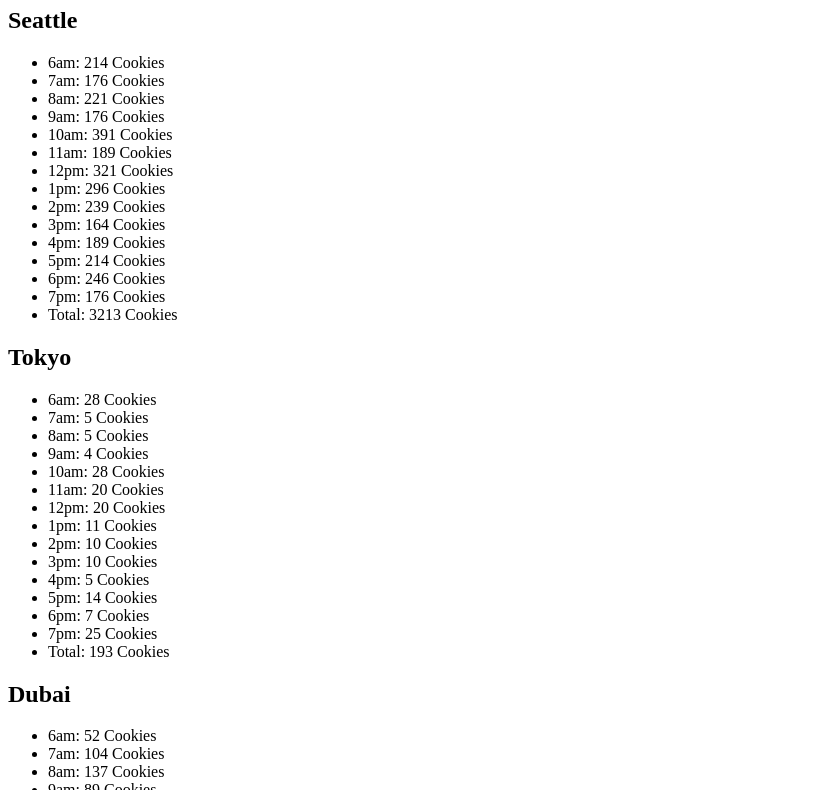
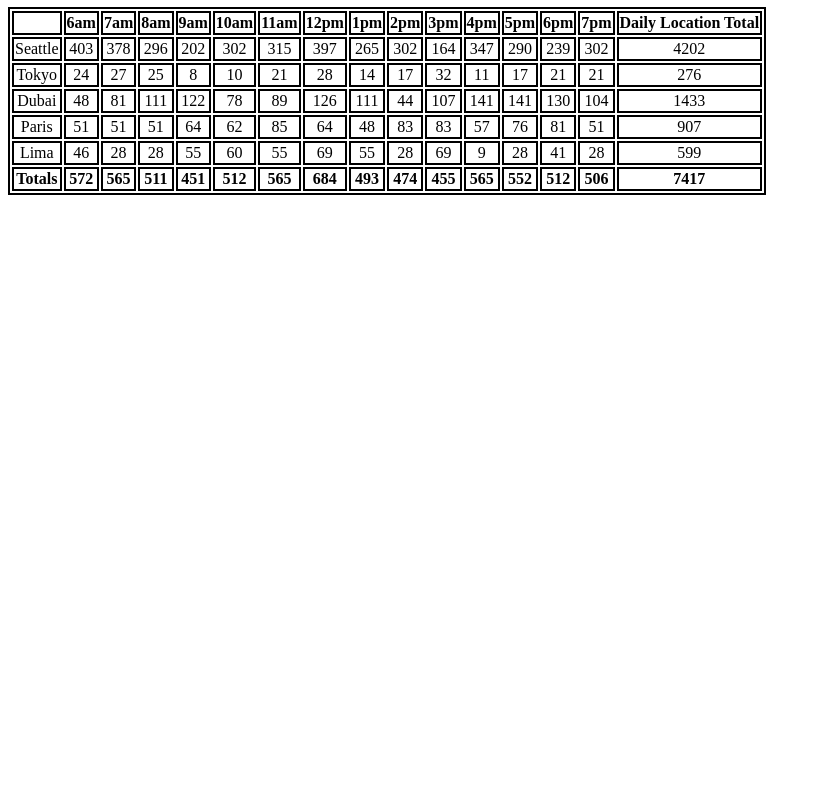
Before and after one commit to Nadeemmazahreh/cookie-stand, a plain HTML site: page sales.html in a window 1280 px wide. Shown: the part 73-863 px from the top of the page, without its empty margins (0-821 px from the left). After the commit the page ends 800 px from the top, so only its background shows below. Drawn offline with Linux system fonts and the light colour scheme.

Commit message:
Constructor fucntions added, table created

```diff
--- a/css/style.css
+++ b/css/style.css
@@ -0,0 +1,4 @@
+table, tr, td, th {
+    border: 2px solid black;
+    text-align: center;
+}
--- a/js/app.js
+++ b/js/app.js
@@ -3,263 +3,395 @@
 let time = ['6am','7am','8am','9am','10am','11am','12pm','1pm','2pm','3pm','4pm','5pm','6pm','7pm']
 
 function randomNumber(min, max) {
-    return Math.floor(Math.random() * (max - min)) + min;
+    return Math.floor(Math.random() * (max - min + 1) + min);
 }
 
+let shops = []
 
-let seattle = {
-    location: 'Seattle',
-    min: 23,
-    max: 65,
-    avg: 6.3,
-    customers: [],
-    cookie: [],
+function Shops(location,min,max,avg,){
+    this.location = location;
+    this.min = min;
+    this.max = max;
+    this.avg = avg;
+    this.customers = [];
+    this.cookies = [];
+    this.totalsum = 0
 
-    getcustomers: function() {
-        for (let i = 0; i < time.length; i++) {
-            this.customers[i] = randomNumber(this.max,this.min);
-        }
-    }
-}
-seattle.getcustomers()
-for (let i = 0; i < time.length; i++) {
-    let cookie = seattle.customers[i]*seattle.avg
-    seattle.cookie[i]= cookie.toFixed()
+    shops.push(this);
 }
 
-let parent = document.getElementById('seattle');
-
-let articleElement = document.createElement('article')
-parent.appendChild(articleElement);
-
-let h2ElementSeattle = document.createElement('h2')
-articleElement.appendChild(h2ElementSeattle)
-h2ElementSeattle.textContent = seattle.location
-
-let ulElementSeattle = document.createElement('ul')
-
-articleElement.appendChild(ulElementSeattle)
-
-for (let i = 0; i < time.length; i++) {
-
-    let liElementSeattle = document.createElement('li')
-
-    ulElementSeattle.appendChild(liElementSeattle)
-
-    liElementSeattle.textContent = time[i] + ": " +  seattle.cookie[i] + ' Cookies'
+Shops.prototype.getNumberOfCustomers = function() {
+    for (let i = 0; i < time.length; i++) {
+        let num = randomNumber(this.min,this.max)
+        this.customers.push(Math.round(num))}
 }
 
-for (let i = 0; i < seattle.cookie.length; i++) {
-    seattle.cookie[i] = parseFloat(seattle.cookie[i]);
-
+Shops.prototype.getNumberOfCookies = function(){
+    for (let i = 0; i < time.length; i++) {
+        this.cookies.push(Math.round(this.customers[i]*this.avg))
+        this.totalsum += this.cookies[i]}
 }
 
-let Totalsum = seattle.cookie.reduce(function(a, b){
-    return a + b;
-}, 1);
-let liElementSeattle = document.createElement('li')
-ulElementSeattle.appendChild(liElementSeattle)
-liElementSeattle.textContent = 'Total: ' + Totalsum + ' Cookies'
+let seattle = new Shops('Seattle',23,65,6.3)
+seattle.getNumberOfCustomers()
+seattle.getNumberOfCookies()
+let tokyo = new Shops('Tokyo',3,24,1.4)
+tokyo.getNumberOfCustomers()
+tokyo.getNumberOfCookies()
+let dubai = new Shops('Dubai',11,38,3.7)
+dubai.getNumberOfCustomers()
+dubai.getNumberOfCookies()
+let paris = new Shops('Paris',20,38,2.3)
+paris.getNumberOfCustomers()
+paris.getNumberOfCookies()
+let lima = new Shops('Lima',2,16,4.6)
+lima.getNumberOfCustomers()
+lima.getNumberOfCookies()
 
-let tokyo = {
-    location: 'Tokyo',
-    min: 3,
-    max: 24,
-    avg: 1.2,
-    customers: [],
-    cookie: [],
+let hourlytotalsum = []
+for (let i = 0; i < time.length; i++) {
+    let sum = 0
+    for (let j = 0; j < shops.length; j++) {
+        sum += shops[j].cookies[i]
+    }
+    hourlytotalsum[i] = sum
+}
 
-    getcustomers: function() {
-        for (let i = 0; i < time.length; i++) {
-            this.customers[i] = randomNumber(this.max,this.min);
-        }
+let totalsum = 0
+for (let i = 0; i < hourlytotalsum.length; i++) {
+    totalsum += hourlytotalsum[i];
+}
+
+let parent = document.getElementById('Container');
+let table=document.createElement('table');
+parent.appendChild(table);
+
+
+Shops.prototype.renderHeader = function(){
+    let headingRow=document.createElement('tr');
+    table.appendChild(headingRow);
+    let thElement=document.createElement('th');
+    headingRow.appendChild(thElement);
+    thElement.textContent = '';
+
+    for (let i = 0; i < time.length; i++) {
+    // creating th
+        let thElement=document.createElement('th');
+    // append to the row
+        headingRow.appendChild(thElement);
+    // give text content
+        thElement.textContent = time[i];}
+
+    let thElementTotal=document.createElement('th');
+    headingRow.appendChild(thElementTotal);
+    thElementTotal.textContent = 'Daily Location Total';
+}
+
+seattle.renderHeader()
+
+function renderBody(){
+    console.log(shops)
+    for (let i = 0; i < shops.length; i++) {
+        let bodyRow=document.createElement('tr');
+        table.appendChild(bodyRow);
+        let thElement=document.createElement('td')
+        bodyRow.appendChild(thElement);
+        thElement.textContent = shops[i].location
+        for (let j = 0; j < time.length; j++) {
+        // creating th
+            let thElement=document.createElement('td');
+        // append to the row
+            bodyRow.appendChild(thElement);
+        // give text content
+            thElement.textContent = shops[i].cookies[j];}
+        let thElementTotalsum=document.createElement('td')
+        bodyRow.appendChild(thElementTotalsum);
+        thElementTotalsum.textContent = shops[i].totalsum
     }
 }
 
-tokyo.getcustomers()
-for (let i = 0; i < time.length; i++) {
-    let cookie = tokyo.customers[i]*tokyo.avg
-    tokyo.cookie[i]= cookie.toFixed()
+renderBody()
+
+console.log(hourlytotalsum);
+function renderFooter(){
+    let footerRow=document.createElement('tr');
+    table.appendChild(footerRow);
+    let thElement=document.createElement('th');
+    footerRow.appendChild(thElement);
+    thElement.textContent = 'Totals';
+
+    for (let i = 0; i < hourlytotalsum.length; i++) {
+    // creating th
+        let thElement=document.createElement('th');
+    // append to the row
+        footerRow.appendChild(thElement);
+    // give text content
+        thElement.textContent = hourlytotalsum[i];}
+
+    let thElementTotal=document.createElement('th');
+    footerRow.appendChild(thElementTotal);
+    thElementTotal.textContent = totalsum;
 }
 
-
-let h2ElementTokyo = document.createElement('h2')
-articleElement.appendChild(h2ElementTokyo)
-h2ElementTokyo.textContent = tokyo.location
-
-let ulElementTokyo = document.createElement('ul')
-
-articleElement.appendChild(ulElementTokyo)
-
-for (let i = 0; i < time.length; i++) {
-
-    let liElementTokyo = document.createElement('li')
-
-    ulElementTokyo.appendChild(liElementTokyo)
-
-    liElementTokyo.textContent = time[i] + ": " +  tokyo.cookie[i] + ' Cookies'
-}
-
-for (let i = 0; i < tokyo.cookie.length; i++) {
-    tokyo.cookie[i] = parseFloat(tokyo.cookie[i]);
-
-}
-
-let Totalsum2 = tokyo.cookie.reduce(function(a, b){
-    return a + b;
-}, 1);
-let liElementTokyo = document.createElement('li')
-ulElementTokyo.appendChild(liElementTokyo)
-liElementTokyo.textContent = 'Total: ' + Totalsum2 + ' Cookies'
-
-let dubai = {
-    location: 'Dubai',
-    min: 11,
-    max: 38,
-    avg: 3.7,
-    customers: [],
-    cookie: [],
-
-    getcustomers: function() {
-        for (let i = 0; i < time.length; i++) {
-            this.customers[i] = randomNumber(this.max,this.min);
-        }
-    }
-}
-
-dubai.getcustomers()
-for (let i = 0; i < time.length; i++) {
-    let cookie = dubai.customers[i]*dubai.avg
-    dubai.cookie[i]= cookie.toFixed()
-}
+renderFooter()
 
 
-let h2ElementDubai = document.createElement('h2')
-articleElement.appendChild(h2ElementDubai)
-h2ElementDubai.textContent = dubai.location
-
-let ulElementDubai = document.createElement('ul')
-
-articleElement.appendChild(ulElementDubai)
-
-for (let i = 0; i < time.length; i++) {
-
-    let liElementDubai = document.createElement('li')
-
-    ulElementDubai.appendChild(liElementDubai)
-
-    liElementDubai.textContent = time[i] + ": " +  dubai.cookie[i] + ' Cookies'
-}
-for (let i = 0; i < dubai.cookie.length; i++) {
-    dubai.cookie[i] = parseFloat(dubai.cookie[i]);
-
-}
-
-let Totalsum3 = dubai.cookie.reduce(function(a, b){
-    return a + b;
-}, 1);
-let liElementDubai = document.createElement('li')
-ulElementDubai.appendChild(liElementDubai)
-liElementDubai.textContent = 'Total: ' + Totalsum3 + ' Cookies'
 
 
-let paris = {
-    location: 'Paris',
-    min: 20,
-    max: 38,
-    avg: 2.3,
-    customers: [],
-    cookie: [],
 
-    getcustomers: function() {
-        for (let i = 0; i < time.length; i++) {
-            this.customers[i] = randomNumber(this.max,this.min);
-        }
-    }
-}
+// let seattle = {
+//     location: 'Seattle',
+//     min: 23,
+//     max: 65,
+//     avg: 6.3,
+//     customers: [],
+//     cookie: [],
 
-paris.getcustomers()
-for (let i = 0; i < time.length; i++) {
-    let cookie = paris.customers[i]*paris.avg
-    paris.cookie[i]= cookie.toFixed()
-}
+//     getcustomers: function() {
+//         for (let i = 0; i < time.length; i++) {
+//             this.customers[i] = randomNumber(this.max,this.min);
+//         }
+//     }
+// }
+// seattle.getcustomers()
+// for (let i = 0; i < time.length; i++) {
+//     let cookie = seattle.customers[i]*seattle.avg
+//     seattle.cookie[i]= cookie.toFixed()
+// }
+
+// let parent = document.getElementById('seattle');
+
+// let articleElement = document.createElement('article')
+// parent.appendChild(articleElement);
+
+// let h2ElementSeattle = document.createElement('h2')
+// articleElement.appendChild(h2ElementSeattle)
+// h2ElementSeattle.textContent = seattle.location
+
+// let ulElementSeattle = document.createElement('ul')
+
+// articleElement.appendChild(ulElementSeattle)
+
+// for (let i = 0; i < time.length; i++) {
+
+//     let liElementSeattle = document.createElement('li')
+
+//     ulElementSeattle.appendChild(liElementSeattle)
+
+//     liElementSeattle.textContent = time[i] + ": " +  seattle.cookie[i] + ' Cookies'
+// }
+
+// for (let i = 0; i < seattle.cookie.length; i++) {
+//     seattle.cookie[i] = parseFloat(seattle.cookie[i]);
+
+// }
+
+// let Totalsum = seattle.cookie.reduce(function(a, b){
+//     return a + b;
+// }, 1);
+// let liElementSeattle = document.createElement('li')
+// ulElementSeattle.appendChild(liElementSeattle)
+// liElementSeattle.textContent = 'Total: ' + Totalsum + ' Cookies'
+
+// let tokyo = {
+//     location: 'Tokyo',
+//     min: 3,
+//     max: 24,
+//     avg: 1.2,
+//     customers: [],
+//     cookie: [],
+
+//     getcustomers: function() {
+//         for (let i = 0; i < time.length; i++) {
+//             this.customers[i] = randomNumber(this.max,this.min);
+//         }
+//     }
+// }
+
+// tokyo.getcustomers()
+// for (let i = 0; i < time.length; i++) {
+//     let cookie = tokyo.customers[i]*tokyo.avg
+//     tokyo.cookie[i]= cookie.toFixed()
+// }
 
 
-let h2ElementParis = document.createElement('h2')
-articleElement.appendChild(h2ElementParis)
-h2ElementParis.textContent = paris.location
+// let h2ElementTokyo = document.createElement('h2')
+// articleElement.appendChild(h2ElementTokyo)
+// h2ElementTokyo.textContent = tokyo.location
 
-let ulElementParis = document.createElement('ul')
+// let ulElementTokyo = document.createElement('ul')
 
-articleElement.appendChild(ulElementParis)
+// articleElement.appendChild(ulElementTokyo)
 
-for (let i = 0; i < time.length; i++) {
+// for (let i = 0; i < time.length; i++) {
 
-    let liElementParis = document.createElement('li')
+//     let liElementTokyo = document.createElement('li')
 
-    ulElementParis.appendChild(liElementParis)
+//     ulElementTokyo.appendChild(liElementTokyo)
 
-    liElementParis.textContent = time[i] + ": " +  paris.cookie[i] + ' Cookies'
-}
+//     liElementTokyo.textContent = time[i] + ": " +  tokyo.cookie[i] + ' Cookies'
+// }
 
-for (let i = 0; i < paris.cookie.length; i++) {
-    paris.cookie[i] = parseFloat(paris.cookie[i]);
+// for (let i = 0; i < tokyo.cookie.length; i++) {
+//     tokyo.cookie[i] = parseFloat(tokyo.cookie[i]);
 
-}
+// }
 
-let Totalsum4 = paris.cookie.reduce(function(a, b){
-    return a + b;
-}, 1);
-let liElementParis = document.createElement('li')
-ulElementParis.appendChild(liElementParis)
-liElementParis.textContent = 'Total: ' + Totalsum4 + ' Cookies'
+// let Totalsum2 = tokyo.cookie.reduce(function(a, b){
+//     return a + b;
+// }, 1);
+// let liElementTokyo = document.createElement('li')
+// ulElementTokyo.appendChild(liElementTokyo)
+// liElementTokyo.textContent = 'Total: ' + Totalsum2 + ' Cookies'
+
+// let dubai = {
+//     location: 'Dubai',
+//     min: 11,
+//     max: 38,
+//     avg: 3.7,
+//     customers: [],
+//     cookie: [],
+
+//     getcustomers: function() {
+//         for (let i = 0; i < time.length; i++) {
+//             this.customers[i] = randomNumber(this.max,this.min);
+//         }
+//     }
+// }
+
+// dubai.getcustomers()
+// for (let i = 0; i < time.length; i++) {
+//     let cookie = dubai.customers[i]*dubai.avg
+//     dubai.cookie[i]= cookie.toFixed()
+// }
 
 
-let lima = {
-    location: 'Lima',
-    min: 2,
-    max: 16,
-    avg: 4.6,
-    customers: [],
-    cookie: [],
+// let h2ElementDubai = document.createElement('h2')
+// articleElement.appendChild(h2ElementDubai)
+// h2ElementDubai.textContent = dubai.location
 
-    getcustomers: function() {
-        for (let i = 0; i < time.length; i++) {
-            this.customers[i] = randomNumber(this.max,this.min);
-        }
-    }
-}
-lima.getcustomers()
-for (let i = 0; i < time.length; i++) {
-    let cookie = lima.customers[i]*lima.avg
-    lima.cookie[i]= cookie.toFixed()
-}
+// let ulElementDubai = document.createElement('ul')
 
-let h2ElementLima = document.createElement('h2')
-articleElement.appendChild(h2ElementLima)
-h2ElementLima.textContent = lima.location
+// articleElement.appendChild(ulElementDubai)
 
-let ulElementLima = document.createElement('ul')
+// for (let i = 0; i < time.length; i++) {
 
-articleElement.appendChild(ulElementLima)
+//     let liElementDubai = document.createElement('li')
 
-for (let i = 0; i < time.length; i++) {
+//     ulElementDubai.appendChild(liElementDubai)
 
-    let liElementLima = document.createElement('li')
+//     liElementDubai.textContent = time[i] + ": " +  dubai.cookie[i] + ' Cookies'
+// }
+// for (let i = 0; i < dubai.cookie.length; i++) {
+//     dubai.cookie[i] = parseFloat(dubai.cookie[i]);
 
-    ulElementLima.appendChild(liElementLima)
+// }
 
-    liElementLima.textContent = time[i] + ": " +  lima.cookie[i] + ' Cookies'
-}
+// let Totalsum3 = dubai.cookie.reduce(function(a, b){
+//     return a + b;
+// }, 1);
+// let liElementDubai = document.createElement('li')
+// ulElementDubai.appendChild(liElementDubai)
+// liElementDubai.textContent = 'Total: ' + Totalsum3 + ' Cookies'
 
-for (let i = 0; i < lima.cookie.length; i++) {
-    lima.cookie[i] = parseFloat(lima.cookie[i]);
 
-}
+// let paris = {
+//     location: 'Paris',
+//     min: 20,
+//     max: 38,
+//     avg: 2.3,
+//     customers: [],
+//     cookie: [],
 
-let Totalsum5 = lima.cookie.reduce(function(a, b){
-    return a + b;
-}, 1);
-let liElementLima = document.createElement('li')
-ulElementLima.appendChild(liElementLima)
-liElementLima.textContent = 'Total: ' + Totalsum5 + ' Cookies'
+//     getcustomers: function() {
+//         for (let i = 0; i < time.length; i++) {
+//             this.customers[i] = randomNumber(this.max,this.min);
+//         }
+//     }
+// }
+
+// paris.getcustomers()
+// for (let i = 0; i < time.length; i++) {
+//     let cookie = paris.customers[i]*paris.avg
+//     paris.cookie[i]= cookie.toFixed()
+// }
+
+
+// let h2ElementParis = document.createElement('h2')
+// articleElement.appendChild(h2ElementParis)
+// h2ElementParis.textContent = paris.location
+
+// let ulElementParis = document.createElement('ul')
+
+// articleElement.appendChild(ulElementParis)
+
+// for (let i = 0; i < time.length; i++) {
+
+//     let liElementParis = document.createElement('li')
+
+//     ulElementParis.appendChild(liElementParis)
+
+//     liElementParis.textContent = time[i] + ": " +  paris.cookie[i] + ' Cookies'
+// }
+
+// for (let i = 0; i < paris.cookie.length; i++) {
+//     paris.cookie[i] = parseFloat(paris.cookie[i]);
+
+// }
+
+// let Totalsum4 = paris.cookie.reduce(function(a, b){
+//     return a + b;
+// }, 1);
+// let liElementParis = document.createElement('li')
+// ulElementParis.appendChild(liElementParis)
+// liElementParis.textContent = 'Total: ' + Totalsum4 + ' Cookies'
+
+
+// let lima = {
+//     location: 'Lima',
+//     min: 2,
+//     max: 16,
+//     avg: 4.6,
+//     customers: [],
+//     cookie: [],
+
+//     getcustomers: function() {
+//         for (let i = 0; i < time.length; i++) {
+//             this.customers[i] = randomNumber(this.max,this.min);
+//         }
+//     }
+// }
+// lima.getcustomers()
+// for (let i = 0; i < time.length; i++) {
+//     let cookie = lima.customers[i]*lima.avg
+//     lima.cookie[i]= cookie.toFixed()
+// }
+
+// let h2ElementLima = document.createElement('h2')
+// articleElement.appendChild(h2ElementLima)
+// h2ElementLima.textContent = lima.location
+
+// let ulElementLima = document.createElement('ul')
+
+// articleElement.appendChild(ulElementLima)
+
+// for (let i = 0; i < time.length; i++) {
+
+//     let liElementLima = document.createElement('li')
+
+//     ulElementLima.appendChild(liElementLima)
+
+//     liElementLima.textContent = time[i] + ": " +  lima.cookie[i] + ' Cookies'
+// }
+
+// for (let i = 0; i < lima.cookie.length; i++) {
+//     lima.cookie[i] = parseFloat(lima.cookie[i]);
+
+// }
+
+// let Totalsum5 = lima.cookie.reduce(function(a, b){
+//     return a + b;
+// }, 1);
+// let liElementLima = document.createElement('li')
+// ulElementLima.appendChild(liElementLima)
+// liElementLima.textContent = 'Total: ' + Totalsum5 + ' Cookies'
--- a/sales.html
+++ b/sales.html
@@ -1,21 +1,14 @@
 <!DOCTYPE html>
 <html lang="en">
     <head>
+        <link rel="stylesheet" href="css/style.css">
     </head>
     <body>
         <header>
-            <h1>Cookie Website</h1>
+            <h1>Cookies sales table</h1>
         </header>
         <main>
-            <div id="seattle">
-            </div>
-            <div id="tokyo">
-            </div>
-            <div id="dubai">
-            </div>
-            <div id="paris">
-            </div>
-            <div id="lima">
+            <div id="Container">
             </div>
         </main>
         <script src="js/app.js"></script>
```
Also changed, not shown: index.html (+16 -0 lines).
